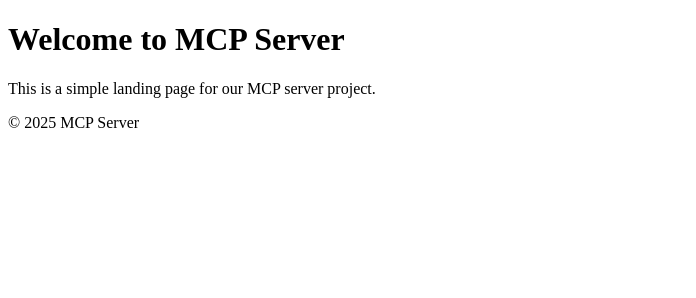
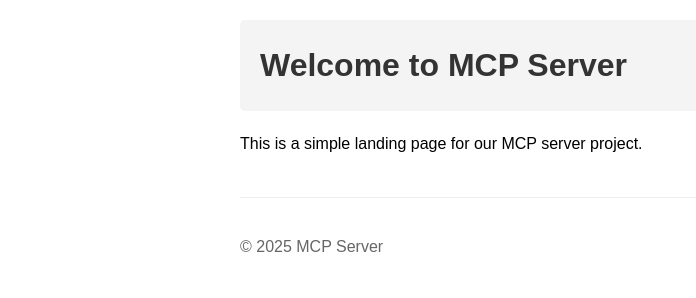
Before and after one commit to sagarbabu-mood/mcp-server, a plain HTML site: page index.html in a window 1280 px wide. Shown: the whole page, without its empty margins (0-696 px from the left). Drawn offline with Linux system fonts and the light colour scheme.

Commit message:
Add initial HTML and CSS files

```diff
--- a/index.html
+++ b/index.html
@@ -4,6 +4,7 @@
     <meta charset="UTF-8">
     <meta name="viewport" content="width=device-width, initial-scale=1.0">
     <title>MCP Server</title>
+    <link rel="stylesheet" href="styles.css">
 </head>
 <body>
     <header>
--- /dev/null
+++ b/styles.css
@@ -0,0 +1,26 @@
+body {
+    font-family: Arial, sans-serif;
+    max-width: 800px;
+    margin: 0 auto;
+    padding: 20px;
+    line-height: 1.6;
+}
+
+header {
+    background-color: #f4f4f4;
+    padding: 20px;
+    border-radius: 5px;
+    margin-bottom: 20px;
+}
+
+h1 {
+    color: #333;
+    margin: 0;
+}
+
+footer {
+    margin-top: 40px;
+    padding-top: 20px;
+    border-top: 1px solid #eee;
+    color: #666;
+}
```
